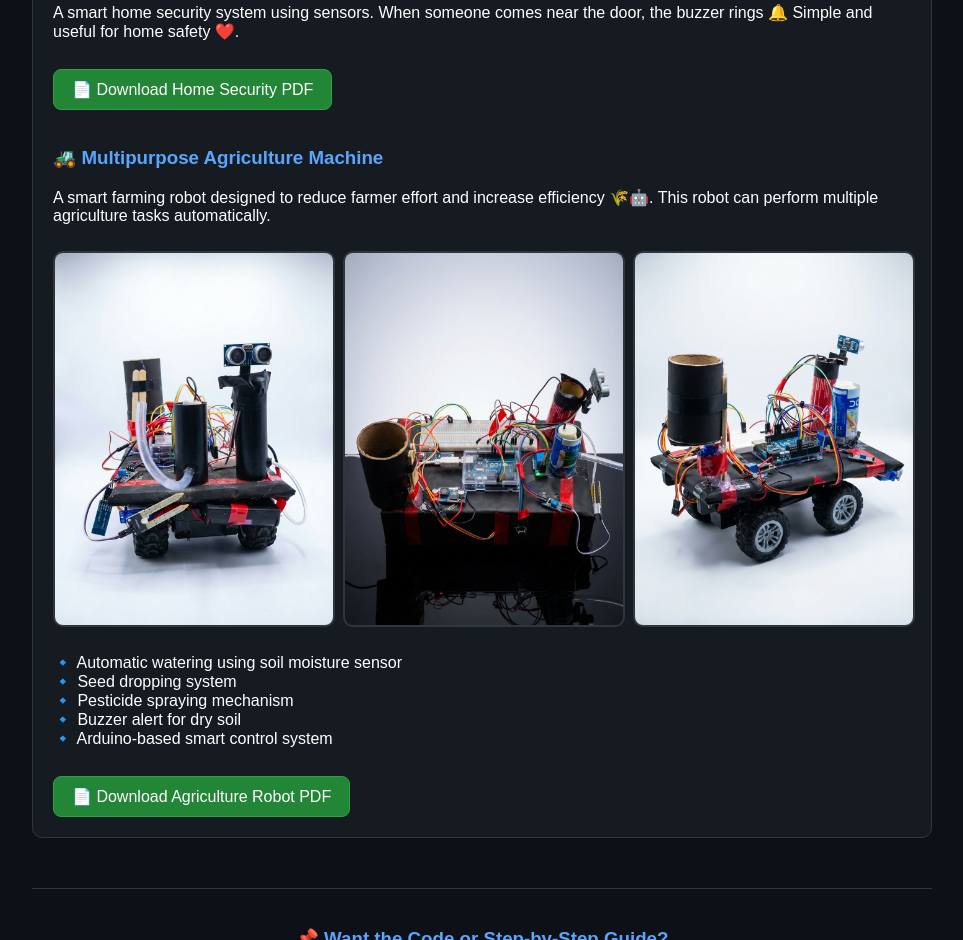
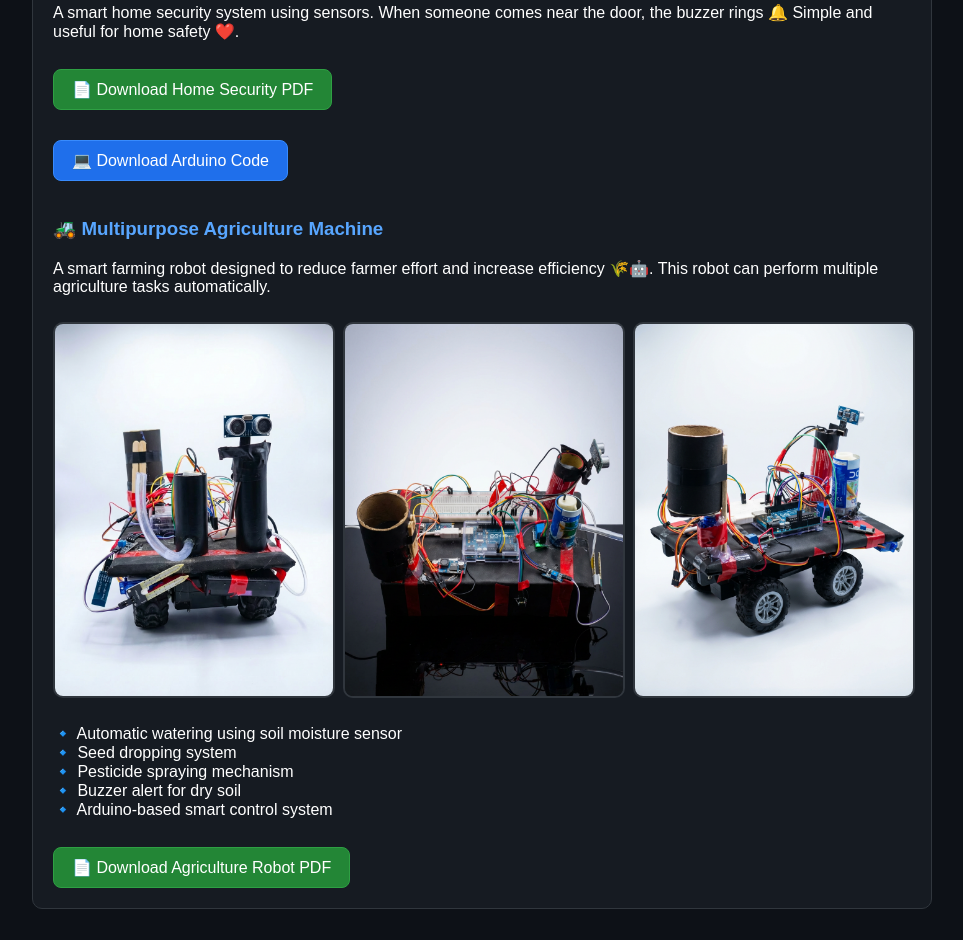
Before and after one commit to abhinandanraj7257-creator/techrobotics-AR, a plain HTML site: page index.html in a window 1280 px wide. Shown: the part 1003-1943 px from the top of the page, without its empty margins (158-1121 px from the left). Drawn offline with Linux system fonts and the light colour scheme.

Commit message:
Update index.html

```diff
--- a/index.html
+++ b/index.html
@@ -126,8 +126,20 @@
             When someone comes near the door, the buzzer rings 🔔
             Simple and useful for home safety ❤️.
         </p>
+
+        <!-- PDF -->
         <a href="Home Security Alert System.pdf" download class="download-btn">
             📄 Download Home Security PDF
+        </a>
+
+        <br><br>
+
+        <!-- ARDUINO CODE -->
+        <a href="https://1drv.ms/u/c/6c64a13747189eff/IQBe9RA75CmuR7En3GHYFHFkAe3RTE5THuLBZBPQkoAOZXk?e=08QI70"
+           target="_blank"
+           class="download-btn"
+           style="background:#1f6feb; border-color:#388bfd;">
+           💻 Download Arduino Code
         </a>
 
         <br><br>
@@ -140,7 +152,6 @@
             This robot can perform multiple agriculture tasks automatically.
         </p>
 
-        <!-- 3 IMAGES -->
         <div class="img-grid">
             <img src="agri1.png" class="project-img" alt="Agriculture Robot Image 1">
             <img src="agri2.png" class="project-img" alt="Agriculture Robot Image 2">
@@ -155,7 +166,6 @@
             🔹 Arduino-based smart control system
         </p>
 
-        <!-- PDF -->
         <a href="Multipurpose Agriculture Robot.pdf" download class="download-btn">
             📄 Download Agriculture Robot PDF
         </a>
```
